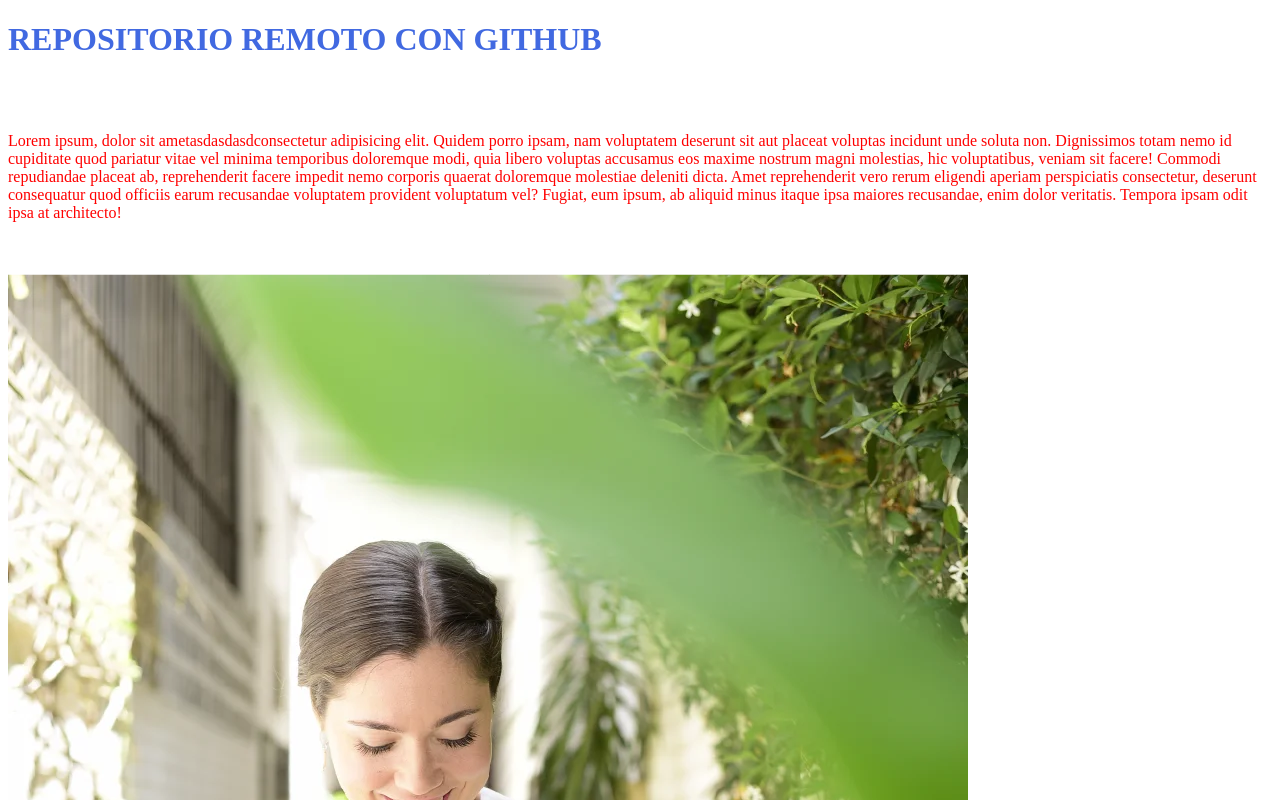
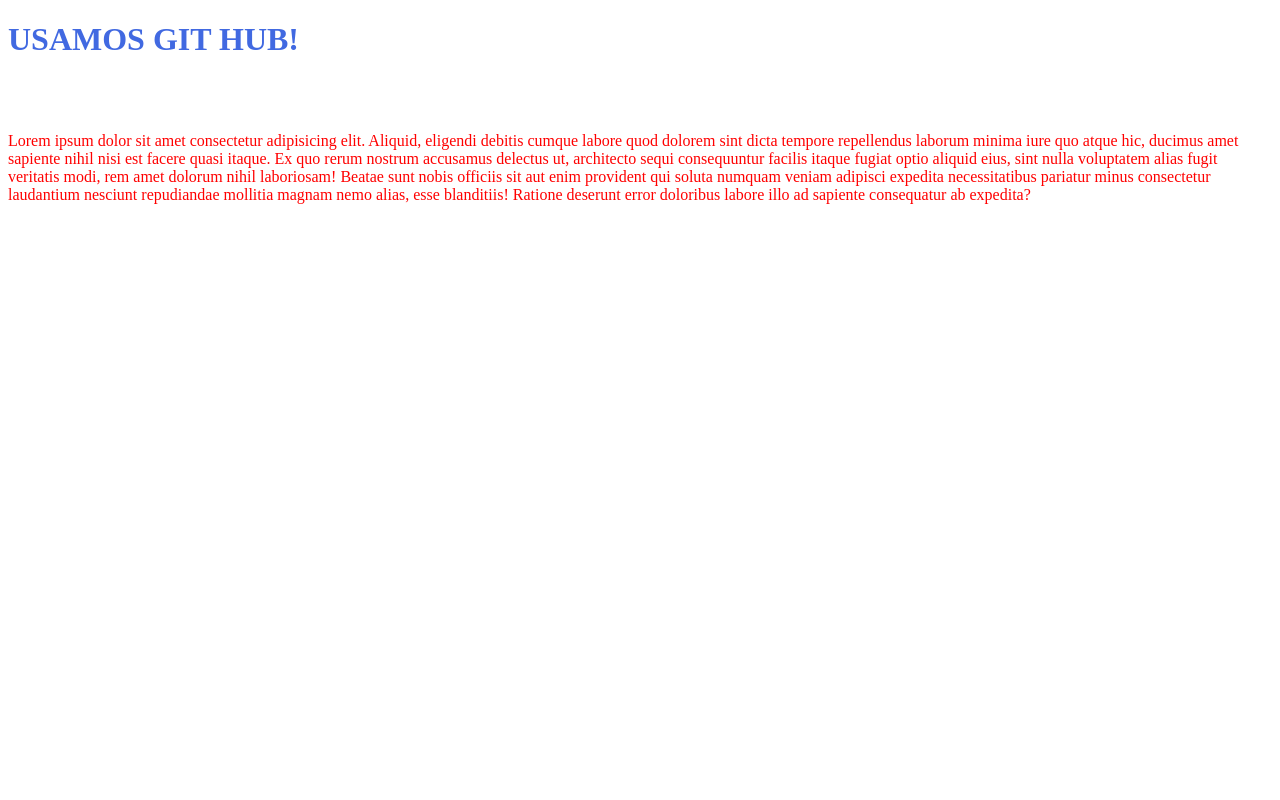
Before and after one commit to nikov1992/ProyectoNico, a plain HTML site: page INDEX.HTML in a window 1280 px wide. Shown: the top 800 px of the page. Drawn offline with Linux system fonts and the light colour scheme.

Commit message:
nuevo index

```diff
--- a/INDEX.HTML
+++ b/INDEX.HTML
@@ -4,18 +4,15 @@
     <meta charset="UTF-8">
     <meta http-equiv="X-UA-Compatible" content="IE=edge">
     <meta name="viewport" content="width=device-width, initial-scale=1.0">
+    <title>Document</title>
     <link rel="stylesheet" href="./css/style.css">
-    <title>Document</title>
+
 </head>
 <body>
-    <h1>REPOSITORIO REMOTO CON GITHUB</h1>
-    <BR></BR>
-    <p>Lorem ipsum, dolor sit ametasdasdasdconsectetur adipisicing elit. Quidem porro ipsam, nam voluptatem deserunt sit aut placeat voluptas incidunt unde soluta non. Dignissimos totam nemo id cupiditate quod pariatur vitae vel minima temporibus doloremque modi, quia libero voluptas accusamus eos maxime nostrum magni molestias, hic voluptatibus, veniam sit facere! Commodi repudiandae placeat ab, reprehenderit facere impedit nemo corporis quaerat doloremque molestiae deleniti dicta. Amet reprehenderit vero rerum eligendi aperiam perspiciatis consectetur, deserunt consequatur quod officiis earum recusandae voluptatem provident voluptatum vel? Fugiat, eum ipsum, ab aliquid minus itaque ipsa maiores recusandae, enim dolor veritatis. Tempora ipsam odit ipsa at architecto!</p>
-
+    <h1>USAMOS GIT HUB!</h1>
+    <br><br>
+    <p>Lorem ipsum dolor sit amet consectetur adipisicing elit. Aliquid, eligendi debitis cumque labore quod dolorem sint dicta tempore repellendus laborum minima iure quo atque hic, ducimus amet sapiente nihil nisi est facere quasi itaque. Ex quo rerum nostrum accusamus delectus ut, architecto sequi consequuntur facilis itaque fugiat optio aliquid eius, sint nulla voluptatem alias fugit veritatis modi, rem amet dolorum nihil laboriosam! Beatae sunt nobis officiis sit aut enim provident qui soluta numquam veniam adipisci expedita necessitatibus pariatur minus consectetur laudantium nesciunt repudiandae mollitia magnam nemo alias, esse blanditiis! Ratione deserunt error doloribus labore illo ad sapiente consequatur ab expedita?</p>
     <br><br>
 
-    <img src="./img/CONOCEME.JPG" alt="">
-
 </body>
-
 </html>
```
